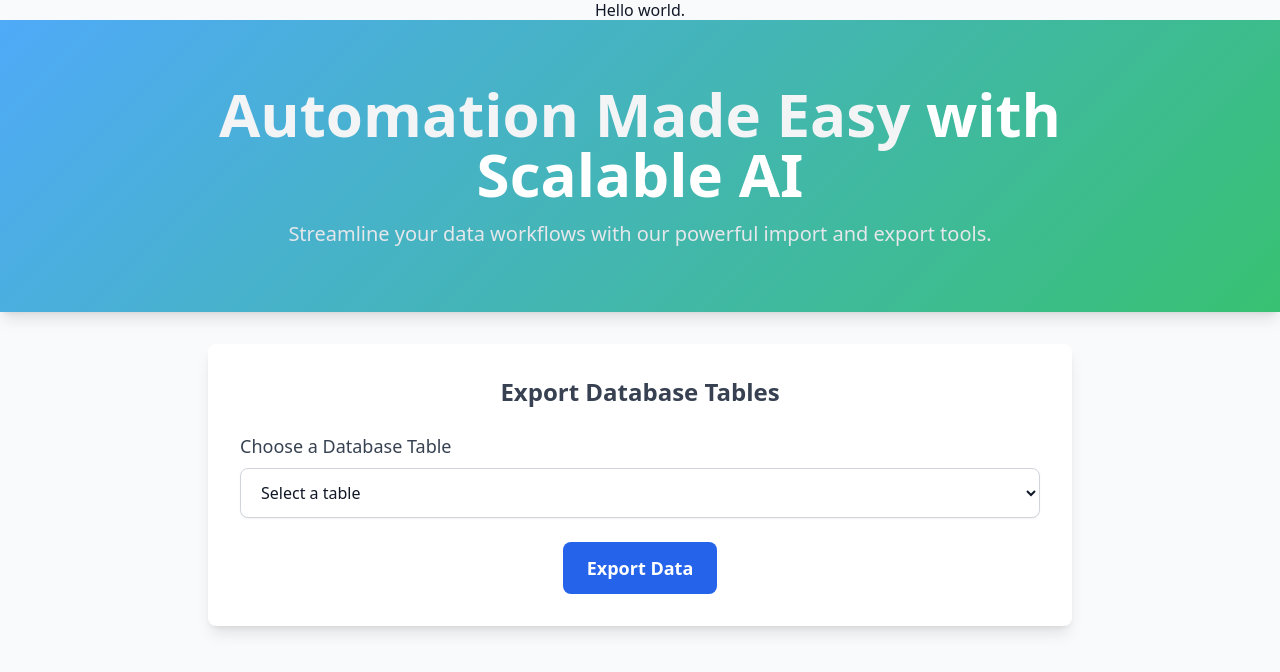
After one commit to Moataz0000/django_automation_tools, a Django app: page /dataentry/export-data/ in a window 1280 px wide. The commit adds this page. Shown: the top 672 px of the page. Run offline with Django 5.2, Linux system fonts and the light colour scheme; parts of the project's set-up code (start-up, migrations or seed data) failed here and were passed over; some libraries are stand-ins or nearby versions.

Commit message:
export_tool

```diff
--- a/core/core/settings.py
+++ b/core/core/settings.py
@@ -122,7 +122,7 @@
 
 # Media Files
 MEDIA_URL = '/media/'
-MEDIA_ROOT = os.path.join(BASE_DIR, 'media/')
+MEDIA_ROOT = os.path.join(BASE_DIR, 'media')
 
 
 # Default primary key field type
--- a/core/core/urls.py
+++ b/core/core/urls.py
@@ -12,7 +12,7 @@
     path('admin/', admin.site.urls),
     path('', views.home, name='home'),
 
-    path('', include('dataentry.urls', namespace='dataentry')),
+    path('dataentry/', include('dataentry.urls', namespace='dataentry')),
     path('celery/', views.celery)
 
 ]
--- a/core/dataentry/urls.py
+++ b/core/dataentry/urls.py
@@ -9,5 +9,6 @@
 
 
 urlpatterns = [
-    path('import-data/', views.import_data, name='import_data')
+    path('import-data/', views.import_data, name='import_data'),
+    path('export-data/', views.export_data, name='export_data')
 ]
--- a/core/dataentry/utils.py
+++ b/core/dataentry/utils.py
@@ -4,7 +4,8 @@
 from django.db import DataError
 from django.conf import settings
 from django.core.mail import EmailMessage
-
+import datetime
+import os
 
 
 
@@ -56,10 +57,42 @@
 
 
 
-def send_email_notification(mail_subject, message, to_email):
+
+def send_email_notification(mail_subject, message, to_email, attachment=None):
     try:
-        from_email = settings.DEFUALT_FROM_EMAIL
+        # Correct the typo in the setting name
+        from_email = settings.DEFAULT_FROM_EMAIL
         mail = EmailMessage(mail_subject, message, from_email, to=[to_email])
+
+        # Attach the file if it exists
+        if attachment is not None:
+            mail.attach_file(attachment)
+
+        # Send the email
         mail.send()
+
     except Exception as e:
         raise e
+
+
+
+
+
+def generate_csv_file(model_name):
+    # generate the timestamp of current data and time
+    timestamp = datetime.datetime.now().strftime("%Y-%m-%d-%H-%M-%S")
+
+    export_dir = 'exported_data'
+
+    # define the csv file name/path
+    file_name = f'exported_{model_name}_data_{timestamp}.csv'
+    file_path = os.path.join(settings.MEDIA_ROOT, export_dir, file_name)
+
+    # Ensure the directory exists
+    export_dir_path = os.path.dirname(file_path)
+    if not os.path.exists(export_dir_path):
+        os.makedirs(export_dir_path)
+
+    print(f'file path--> {file_path}')
+
+    return file_path
--- a/core/dataentry/views.py
+++ b/core/dataentry/views.py
@@ -4,7 +4,7 @@
 from django.conf import settings
 from django.core.management import call_command
 from django.contrib import messages
-from .tasks import import_data_task
+from .tasks import import_data_task, export_data_task
 
 
 
@@ -18,7 +18,6 @@
 
         relative_path = str(upload.file.url)
         base_url = str(settings.BASE_DIR)
-
 
         file_path = base_url + relative_path
 
@@ -42,5 +41,21 @@
             'custom_models': custom_models
         }
 
+    return render(request, 'dataentry/importdata.html', context)
 
-    return render(request, 'dataentry/importdata.html', context)
+
+
+def export_data(request):
+    if request.method == 'POST':
+        model_name = request.POST.get('model_name')
+
+        # call the export data task
+        export_data_task.delay(model_name)
+
+        messages.success(request, 'Your data is being exported, you will be notified once it is done.')
+        return redirect('dataentry:export_data')
+    else:
+        context = {
+            'custom_models': get_all_custom_models()
+        }
+    return render(request, 'dataentry/exportdata.html', context)
--- /dev/null
+++ b/core/templates/dataentry/exportdata.html
@@ -0,0 +1,82 @@
+{% load static %}
+<!DOCTYPE html>
+<html lang="en" class="text-gray-900 antialiased leading-tight">
+<head>
+    <meta charset="UTF-8">
+    <meta name="viewport" content="width=device-width, initial-scale=1.0">
+    <title>Automation Tool - Import/Export CSV</title>
+    <script src="https://cdn.tailwindcss.com"></script>
+    <script src="{% static 'js/custom.js' %}"></script>
+    <style>
+        /* Fade-in animation for smooth load */
+        @keyframes fadeIn {
+            from {
+                opacity: 0;
+            }
+            to {
+                opacity: 1;
+            }
+        }
+        .fade-in {
+            animation: fadeIn 1s ease-in-out;
+        }
+
+        /* Gradient background for header */
+        .header-bg {
+            background: linear-gradient(135deg, #4faaf8, #38c172);
+        }
+    </style>
+</head>
+<body class="bg-gray-50 min-h-screen flex flex-col items-center justify-start">
+
+    <!-- Hero Section -->
+    <header class="w-full header-bg py-16 text-center text-white fade-in shadow-lg">
+        <div class="max-w-4xl mx-auto px-6">
+            <h1 class="text-4xl md:text-6xl font-bold mb-4">
+                <span class="text-gray-100">Automation Made Easy</span> with Scalable AI
+            </h1>
+            <p class="text-lg md:text-xl font-medium text-gray-200">
+                Streamline your data workflows with our powerful import and export tools.
+            </p>
+        </div>
+    </header>
+
+    <!-- Main Content Section -->
+    <main class="w-full max-w-4xl mx-auto px-4 mt-8">
+
+        <!-- Form Section -->
+        <section class="bg-white shadow-lg rounded-lg p-8 fade-in">
+            <h2 class="text-2xl font-semibold text-gray-700 text-center mb-6">Export Database Tables</h2>
+
+            {% include 'alerts.html' %}
+
+            <form action="{% url 'dataentry:export_data' %}" method="POST" class="space-y-6">
+                {% csrf_token %}
+
+                <!-- Table Selection -->
+                <div>
+                    <label for="actionType" class="block text-lg font-medium text-gray-700">Choose a Database Table</label>
+                    <select id="actionType" name="model_name" required
+                        class="block w-full px-4 py-3 mt-2 border border-gray-300 rounded-lg shadow-sm bg-white focus:outline-none focus:ring-blue-500 focus:border-blue-500">
+                        <option value="" disabled selected>Select a table</option>
+                        {% for model in custom_models %}
+                        <option value="{{ model }}">{{ model }}</option>
+                        {% endfor %}
+                    </select>
+                </div>
+
+                <!-- Submit Button -->
+                <div class="text-center">
+                    <button type="submit"
+                        class="w-full md:w-auto px-6 py-3 bg-blue-600 text-white text-lg font-semibold rounded-lg hover:bg-blue-700 focus:outline-none focus:ring-4 focus:ring-blue-400 transition duration-300">
+                        Export Data
+                    </button>
+                </div>
+            </form>
+        </section>
+    </main>
+
+
+
+</body>
+</html>
```
Also changed, not shown: core/dataentry/management/commands/exportdata.py (+5 -9 lines), core/dataentry/tasks.py (+18 -1 lines), core/templates/home.html (+60 -14 lines).
